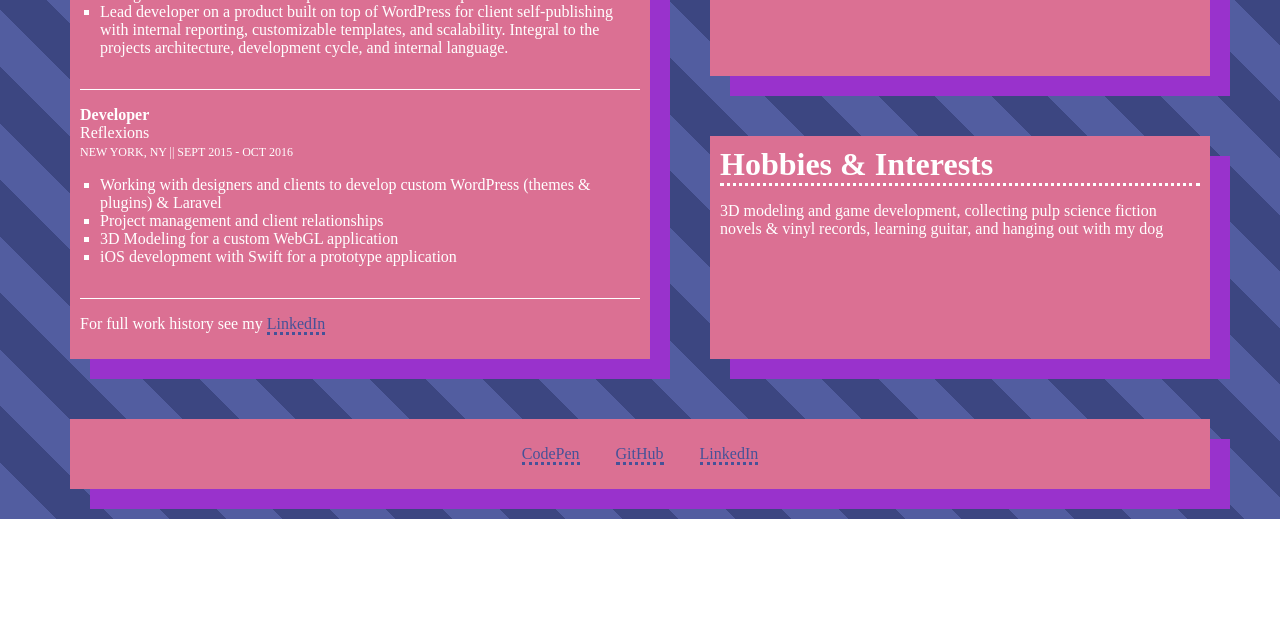
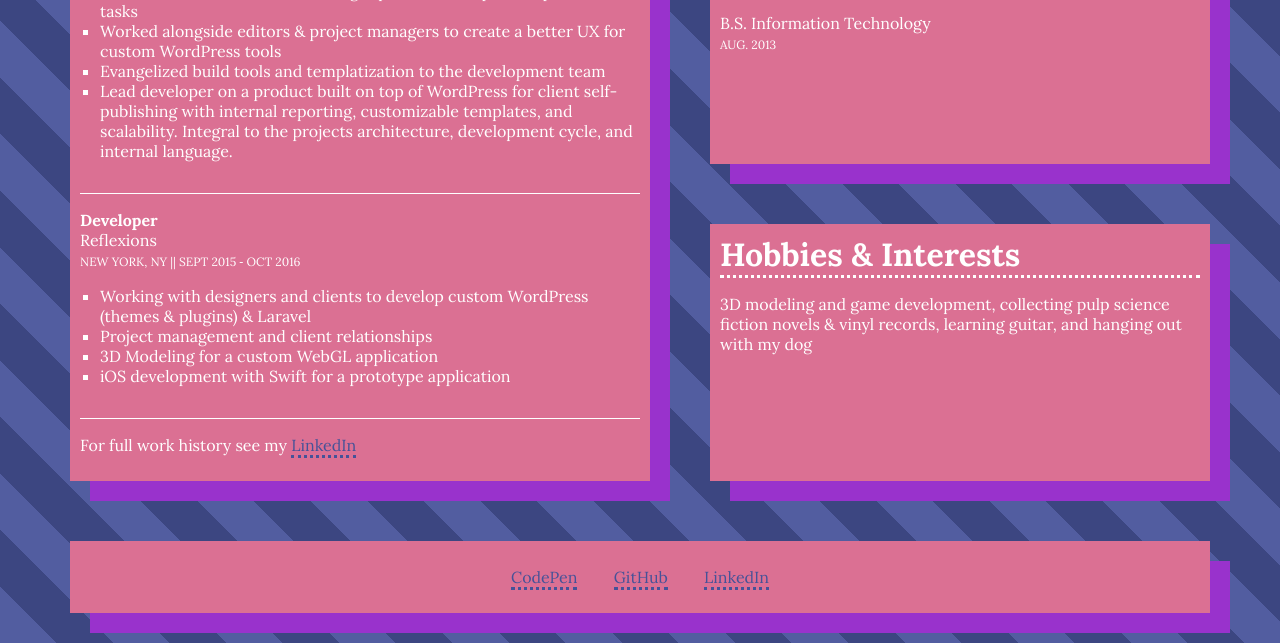
Before and after one commit to JMartinesGH/martinesio, a website: page index.html in a window 1280 px wide. Shown: the part 678-1321 px from the top of the page. Before the commit the page ends 1197 px from the top, so only its background shows below. Drawn offline with Linux system fonts and the light colour scheme.

Commit message:
added font, may change later

```diff
--- a/index.html
+++ b/index.html
@@ -5,6 +5,7 @@
     <meta charset="UTF-8">
     <meta name="viewport" content="width=device-width, initial-scale=1.0">
     <meta http-equiv="X-UA-Compatible" content="ie=edge">
+    <link href="https://fonts.googleapis.com/css?family=Lora:400,700&display=swap" rel="stylesheet">
     <link rel="stylesheet" href="./assets/css/styles.css">
     <title>Martines.io</title>
 </head>
--- a/scss/styles.scss
+++ b/scss/styles.scss
@@ -12,6 +12,7 @@ html{
         #465298 40px,
         #465298 80px
     );
+    font-family: 'Lora', serif;
 }
 
 body{
```
Also changed, not shown: assets/css/styles.css.
